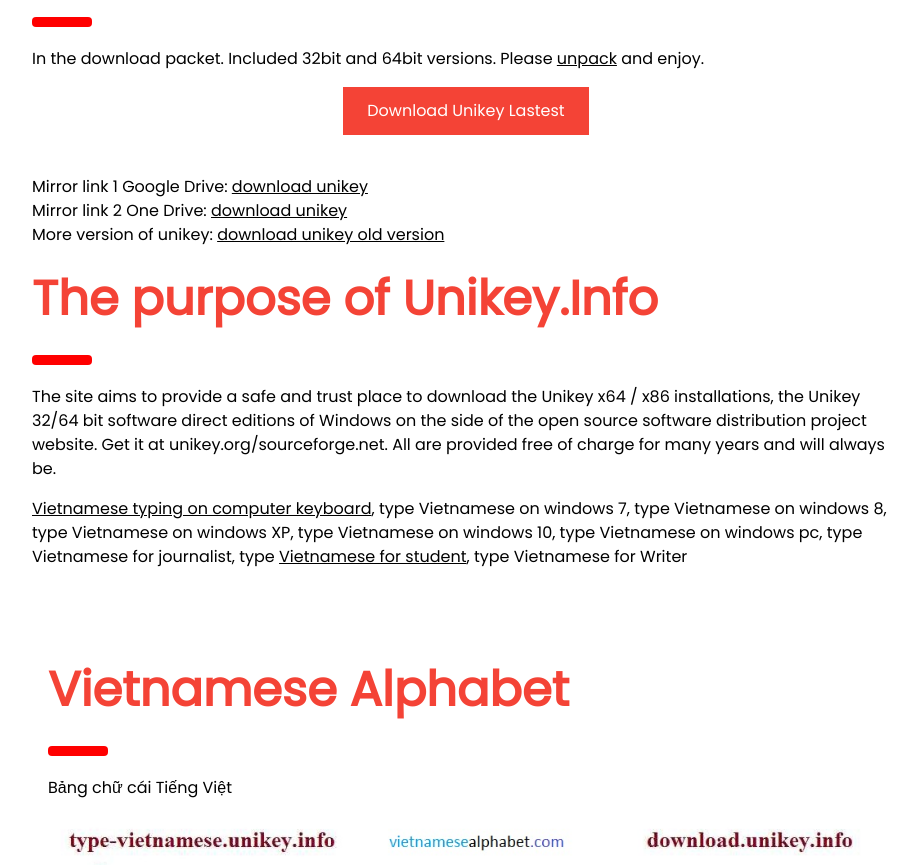
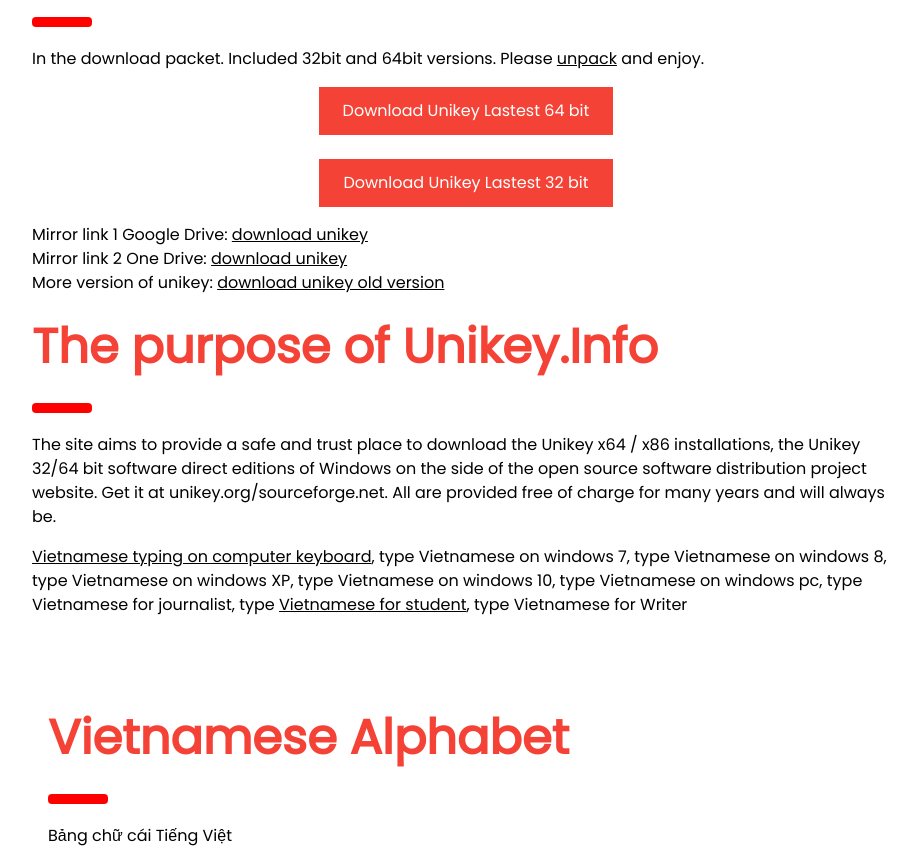
Before and after one commit to duongnga/duongnga.github.io, a plain HTML site: page index.html in a window 1280 px wide. Shown: the part 3249-4114 px from the top of the page, without its empty margins (324-1242 px from the left). Drawn offline with nearby package versions, Linux system fonts and the light colour scheme.

Commit message:
Update index.html
sửa link bản rc5

```diff
--- a/index.html
+++ b/index.html
@@ -125,7 +125,7 @@ ga('send', 'pageview');
 	<h2 class="w3-xxxlarge w3-text-red"><b>Download Unikey - Type Vietnamese Software</b></h2>
 	<hr style="width:50px;border:5px solid red" class="w3-round">
 	<p>In the download packet. Included 32bit and 64bit versions. Please <a href="https://www.phanmemgiainen.com/" target="_blank">unpack</a> and enjoy.</p>
-	<center><a href="http://bit.ly/download-unikey-43rc4" rel="nofollow"><button class="w3-button w3-red w3-padding-large w3-hover-black">Download Unikey Lastest</button></a></center>
+	<center><a href="https://onedrive.live.com/download?cid=AC4B4402460B8CC8&resid=AC4B4402460B8CC8%21115&authkey=ALOVKyM4ZDv__P0" rel="nofollow"><button class="w3-button w3-red w3-padding-large w3-hover-black">Download Unikey Lastest 64 bit</button></a></center>
 	&nbsp;
 	<!-- adsense3 -->
 	<script async src="//pagead2.googlesyndication.com/pagead/js/adsbygoogle.js"></script>
@@ -138,6 +138,7 @@ ga('send', 'pageview');
 <script>
 (adsbygoogle = window.adsbygoogle || []).push({});
 </script>
+		<center><a href="https://onedrive.live.com/download?cid=AC4B4402460B8CC8&resid=AC4B4402460B8CC8%21114&authkey=AFs47seyC664roc" rel="nofollow"><button class="w3-button w3-red w3-padding-large w3-hover-black">Download Unikey Lastest 32 bit</button></a></center>
 	<p>Mirror link 1 Google Drive: <a href="https://goo.gl/E3V44u" target="_blank">download unikey</a><br/>
 	Mirror link 2 One Drive: <a href="https://goo.gl/aerHnu" target="_blank">download unikey</a><br/>
 	More version of unikey: <a href="http://www.unikey.info">download unikey old version</a></p>
```
